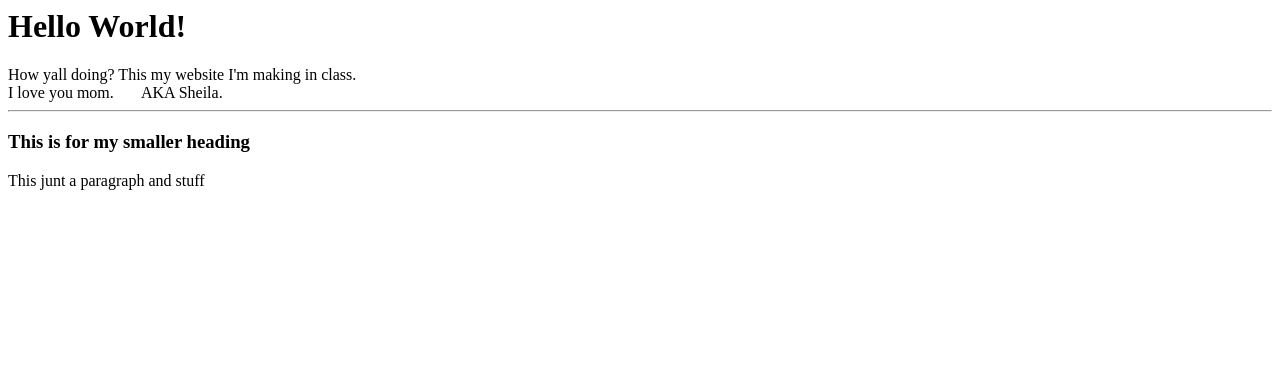
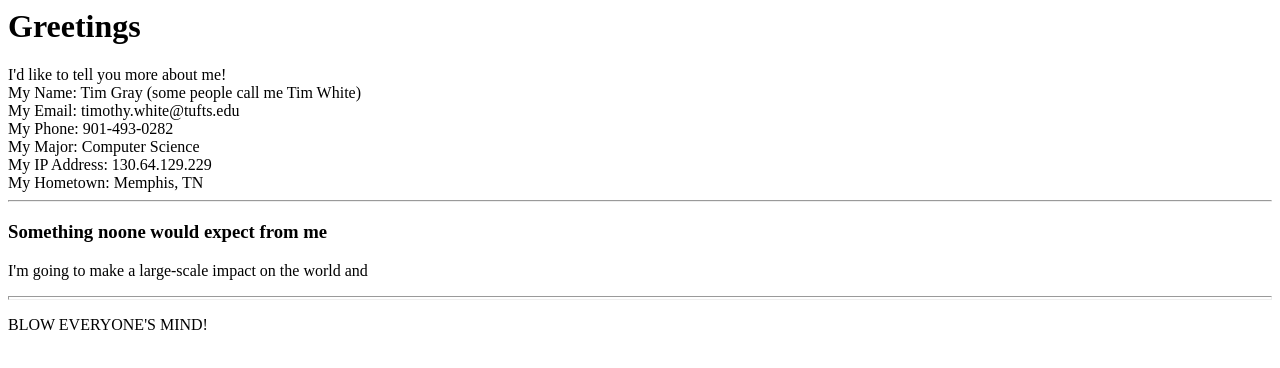
Before and after one commit to twhite06/demopage, a plain HTML site: page index.html in a window 1280 px wide. Drawn offline with Linux system fonts and the light colour scheme.

Commit message:
Update index.html

```diff
--- a/index.html
+++ b/index.html
@@ -1,14 +1,20 @@
 <html>
 <head>
-  <title>My Demo Page</title>
+  <title>Assignment #1</title>
 </head>
 <body>
-  <h1>Hello World!</h1>
-  How yall doing?
-  This my website I'm making in class. <br />
-  I love you mom. &nbsp; &nbsp; &nbsp; AKA Sheila.
+  <h1>Greetings</h1>
+  I'd like to tell you more about me! <br />
+  My Name: Tim Gray (some people call me Tim White) <br />
+  My Email: timothy.white@tufts.edu <br />
+  My Phone: 901-493-0282 <br />
+  My Major: Computer Science <br />
+  My IP Address: 130.64.129.229 <br />
+  My Hometown: Memphis, TN <br />
   <hr size='2' />
-  <h3>This is for my smaller heading</h3>
-  <p> This junt a paragraph and stuff </p>
+  <h3> Something noone would expect from me </h3>
+  <p> I'm going to make a large-scale impact on the world and </p>
+  <hr size='4' />
+  <p> BLOW EVERYONE'S MIND! </p>
 </body>
 </html>
```
